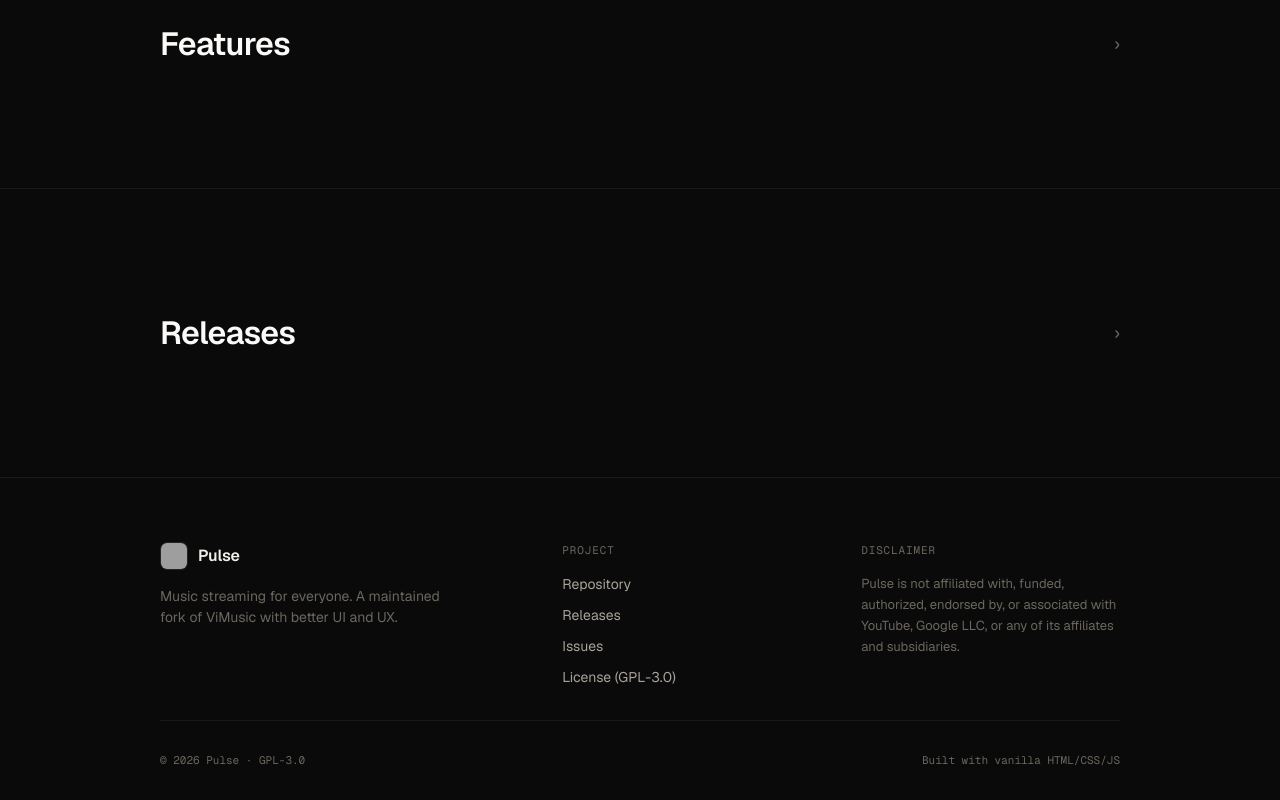
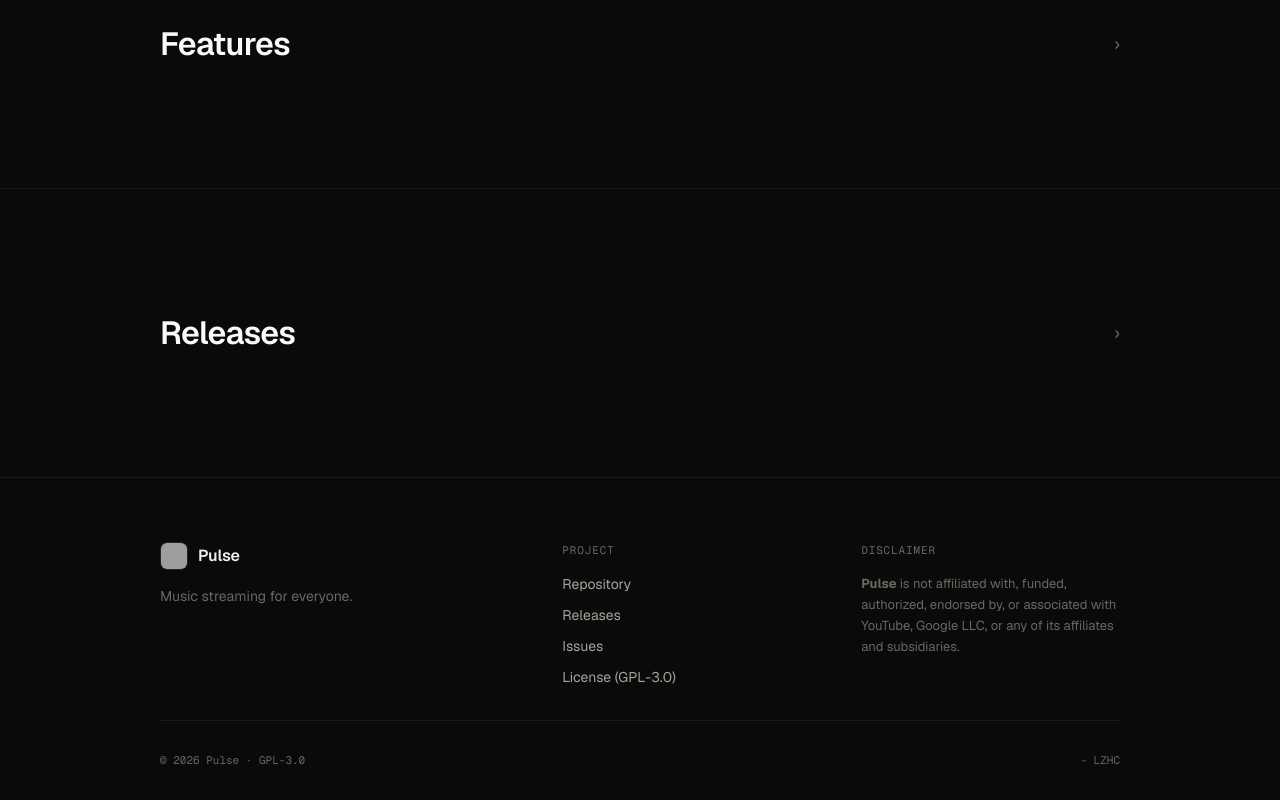
Before and after one commit to khuza08/pulse-web, a plain HTML site: page index.html in a window 1280 px wide. Shown: the part 661-1461 px from the top of the page. Drawn offline with nearby package versions, Linux system fonts and the light colour scheme; no server answers; grey boxes are pictures that could not be loaded.

Commit message:
adjust footer shi

```diff
--- a/index.html
+++ b/index.html
@@ -159,8 +159,7 @@
                             max-width: 32ch;
                         "
                     >
-                        Music streaming for everyone. A maintained fork of
-                        ViMusic with better UI and UX.
+                        Music streaming for everyone.
                     </p>
                 </div>
                 <div class="footer-col">
@@ -209,15 +208,15 @@
                             line-height: 1.6;
                         "
                     >
-                        Pulse is not affiliated with, funded, authorized,
-                        endorsed by, or associated with YouTube, Google LLC, or
-                        any of its affiliates and subsidiaries.
+                        <strong>Pulse</strong> is not affiliated with, funded,
+                        authorized, endorsed by, or associated with YouTube,
+                        Google LLC, or any of its affiliates and subsidiaries.
                     </p>
                 </div>
             </div>
             <div class="wrap footer-bottom">
                 <p>© <span id="year"></span> Pulse · GPL-3.0</p>
-                <p>Built with vanilla HTML/CSS/JS</p>
+                <p>- LZHC</p>
             </div>
         </footer>
 
```
